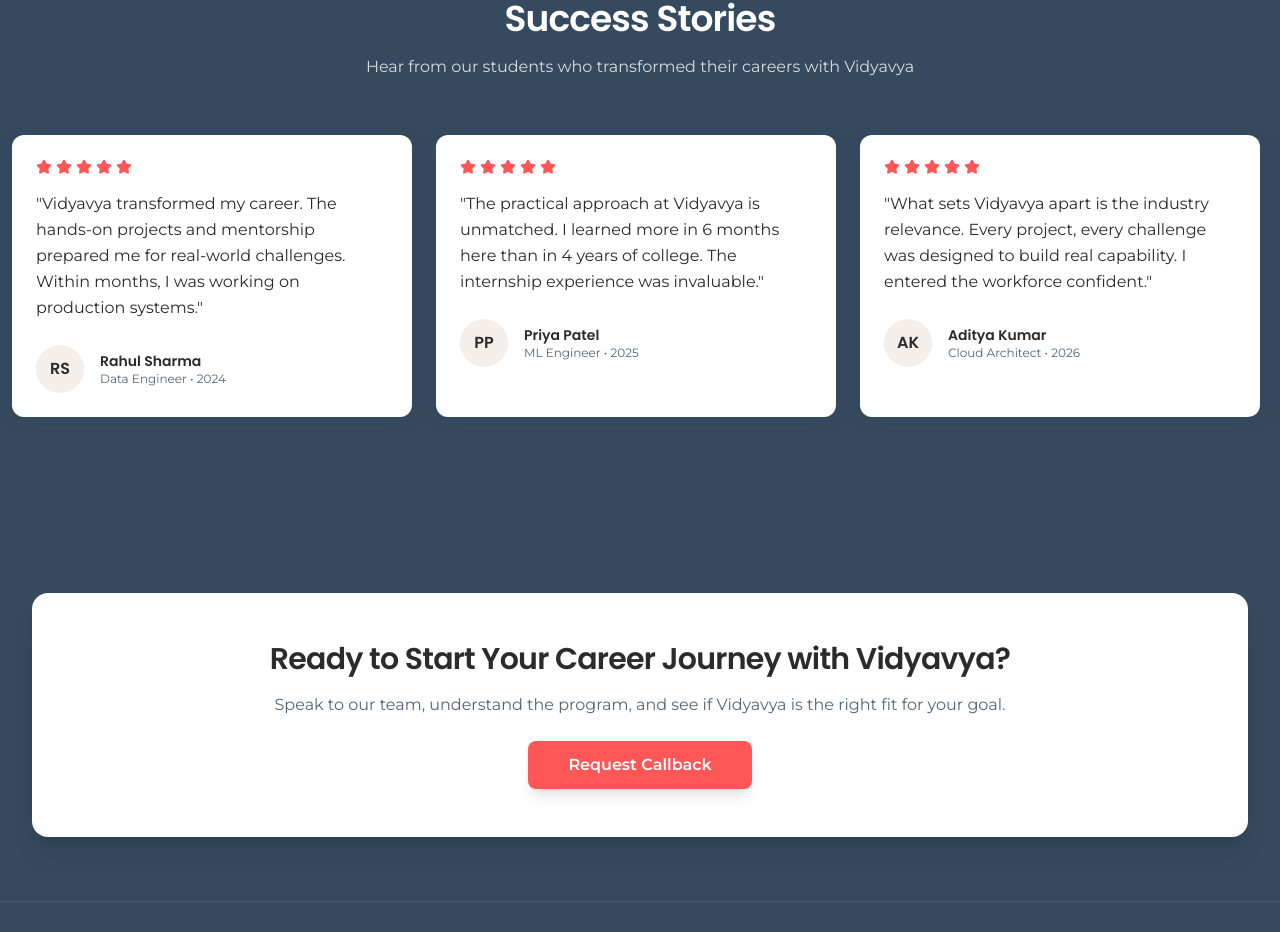
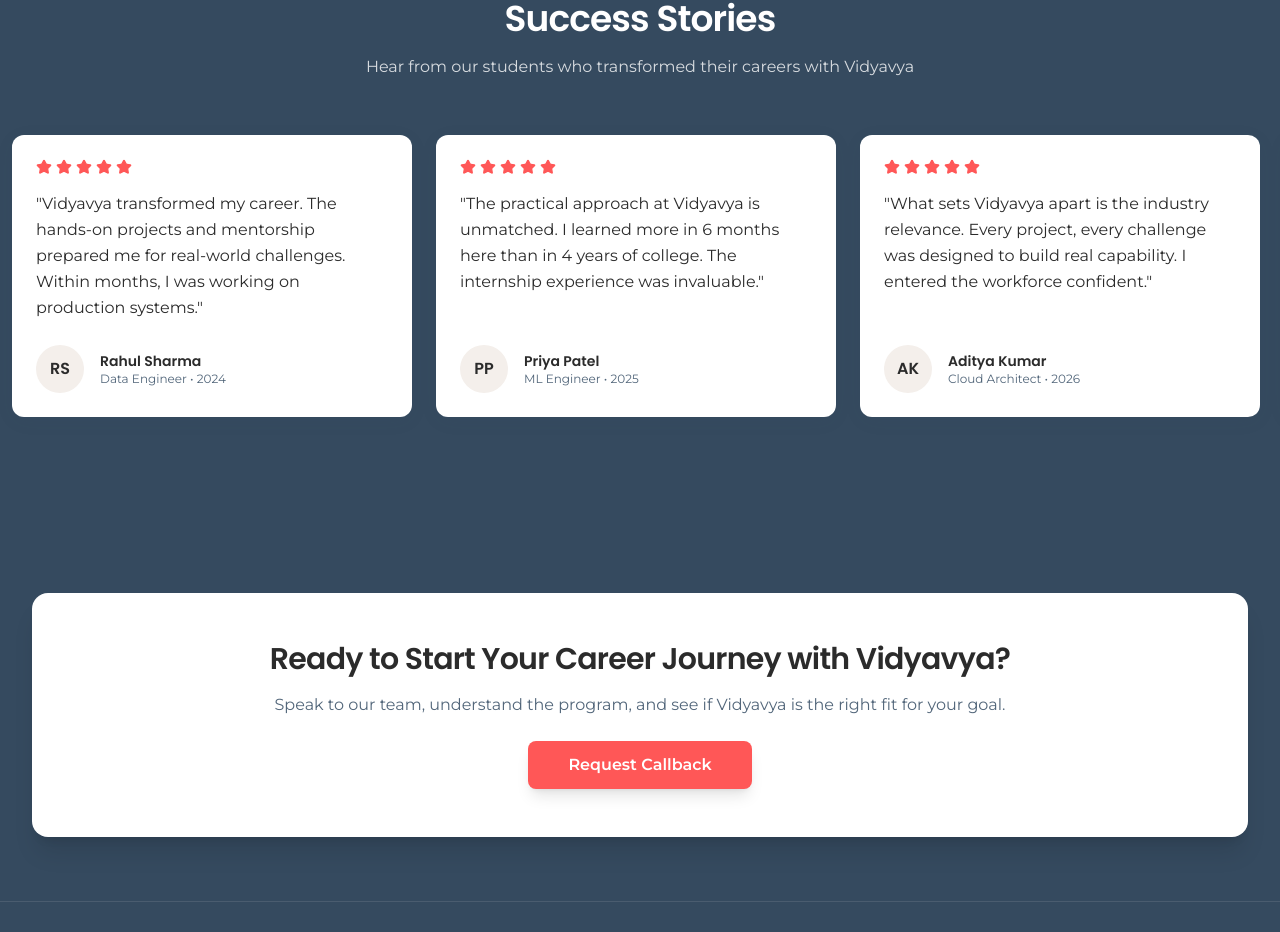
Before and after one commit to Vidyavya/Vidyavya_Website_Codebase, a React (Vite) app: page / in a window 1280 px wide. Shown: the part 3092-4024 px from the top of the page. Built offline with nearby package versions, Linux system fonts and the light colour scheme.

Commit message:
Spacing and Sizing in testimonial cards

```diff
--- a/src/components/home/TestimonialCarousel.tsx
+++ b/src/components/home/TestimonialCarousel.tsx
@@ -72,7 +72,7 @@
             transition={{ duration: 0.5, ease: "easeOut" }}
             className="absolute inset-x-4 top-0"
           >
-            <div className="bg-card rounded-xl p-6 md:p-8 shadow-card hover:shadow-xl transition-shadow w-full">
+            <div className="bg-card rounded-xl p-6 md:p-8 shadow-card hover:shadow-xl transition-all duration-300 w-full flex flex-col min-h-[320px] md:min-h-[350px]">
               <div className="flex gap-1 mb-4">
                 {[...Array(5)].map((_, i) => (
                   <Star key={i} className="w-4 h-4 fill-primary text-primary" />
@@ -109,7 +109,7 @@
             {testimonials.map((testimonial, index) => (
               <div
                 key={`testimonial-1-${index}`}
-                className="flex-shrink-0 w-[350px] md:w-[400px] bg-card rounded-xl p-6 shadow-card transition-all duration-300 hover:-translate-y-2 hover:scale-105 hover:shadow-xl"
+                className="flex-shrink-0 w-[350px] md:w-[400px] bg-card rounded-xl p-6 shadow-card transition-all duration-300 hover:-translate-y-2 hover:scale-105 hover:shadow-xl flex flex-col min-h-[280px]"
               >
                 <div className="flex gap-1 mb-4">
                   {[...Array(5)].map((_, i) => (
@@ -119,7 +119,7 @@
                 <p className="font-body text-foreground mb-6 leading-relaxed">
                   "{testimonial.feedback}"
                 </p>
-                <div className="flex items-center gap-4">
+                <div className="flex items-center gap-4 mt-auto">
                   <div className="w-12 h-12 rounded-full bg-muted flex items-center justify-center shrink-0">
                     <span className="font-heading font-semibold text-foreground">
                       {testimonial.name.split(' ').map(n => n[0]).join('')}
@@ -142,7 +142,7 @@
             {testimonials.map((testimonial, index) => (
               <div
                 key={`testimonial-2-${index}`}
-                className="flex-shrink-0 w-[350px] md:w-[400px] bg-card rounded-xl p-6 shadow-card transition-all duration-300 hover:-translate-y-2 hover:scale-105 hover:shadow-xl"
+                className="flex-shrink-0 w-[350px] md:w-[400px] bg-card rounded-xl p-6 shadow-card transition-all duration-300 hover:-translate-y-2 hover:scale-105 hover:shadow-xl flex flex-col min-h-[280px]"
               >
                 <div className="flex gap-1 mb-4">
                   {[...Array(5)].map((_, i) => (
@@ -152,7 +152,7 @@
                 <p className="font-body text-foreground mb-6 leading-relaxed">
                   "{testimonial.feedback}"
                 </p>
-                <div className="flex items-center gap-4">
+                <div className="flex items-center gap-4 mt-auto">
                   <div className="w-12 h-12 rounded-full bg-muted flex items-center justify-center shrink-0">
                     <span className="font-heading font-semibold text-foreground">
                       {testimonial.name.split(' ').map(n => n[0]).join('')}
```
